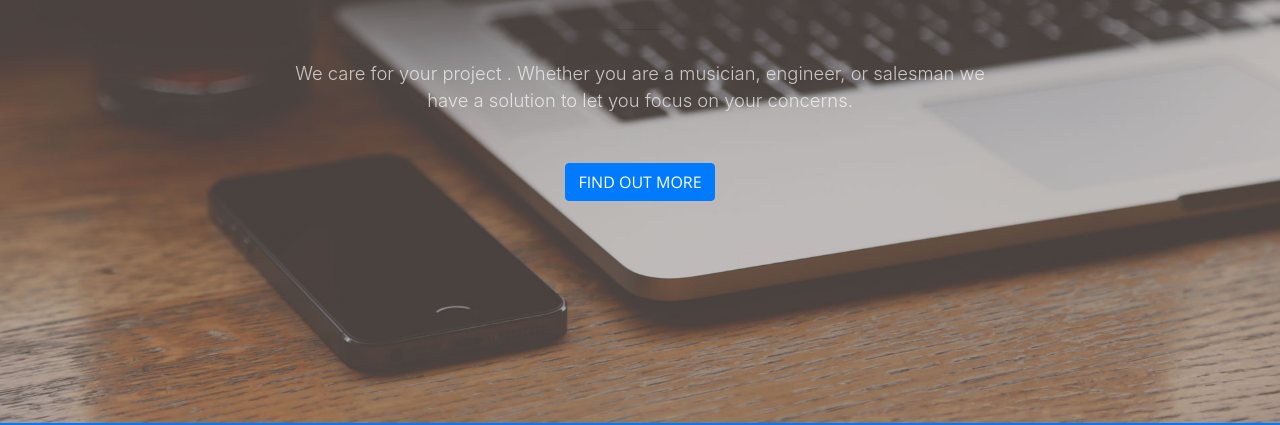
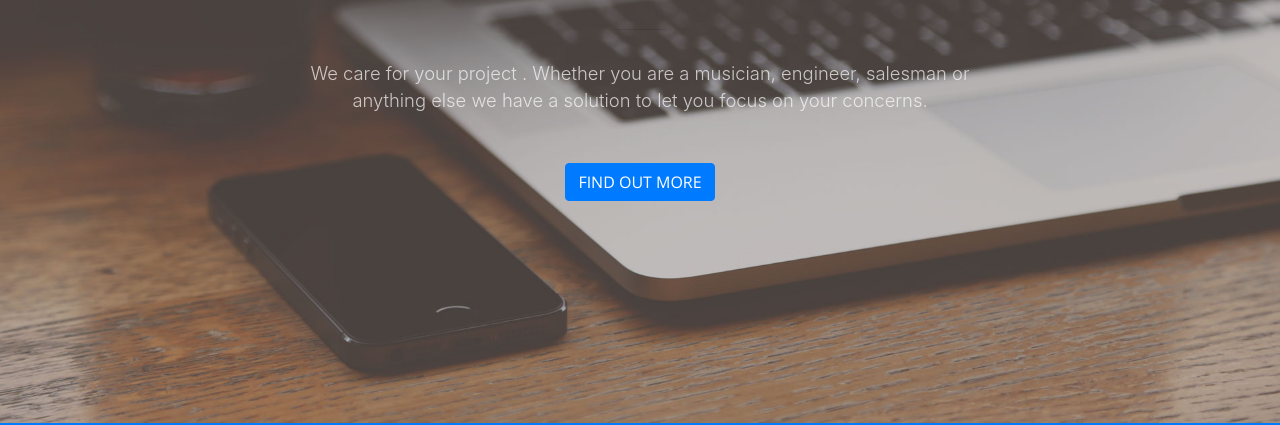
Before and after one commit to UMARealSolutions/UMARealSolutions.github.io, a website with bundled scripts: page index.html in a window 1280 px wide. Shown: the part 377-802 px from the top of the page. Built offline with nearby package versions, Linux system fonts and the light colour scheme.

Commit message:
Update index.html

```diff
--- a/index.html
+++ b/index.html
@@ -61,7 +61,7 @@
             <hr>
           </div>
           <div class="col-lg-8 mx-auto">
-            <p class="text-faded mb-5">We care for your project . Whether you are a musician, engineer, or salesman we have a solution to let you focus on your concerns. </p>
+            <p class="text-faded mb-5">We care for your project . Whether you are a musician, engineer, salesman or anything else we have a solution to let you focus on your concerns. </p>
             <a class="btn btn-primary btn-xl js-scroll-trigger" href="#about">Find Out More</a>
           </div>
         </div>
```
